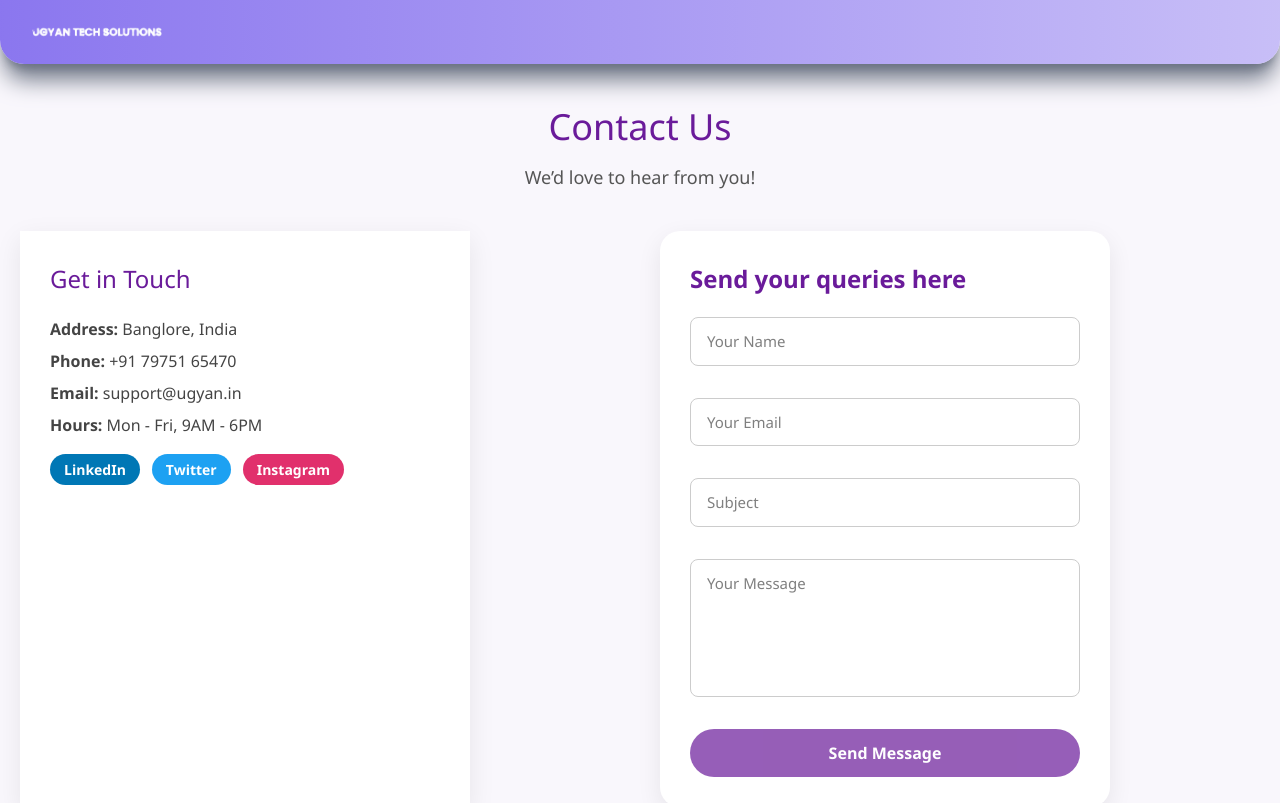
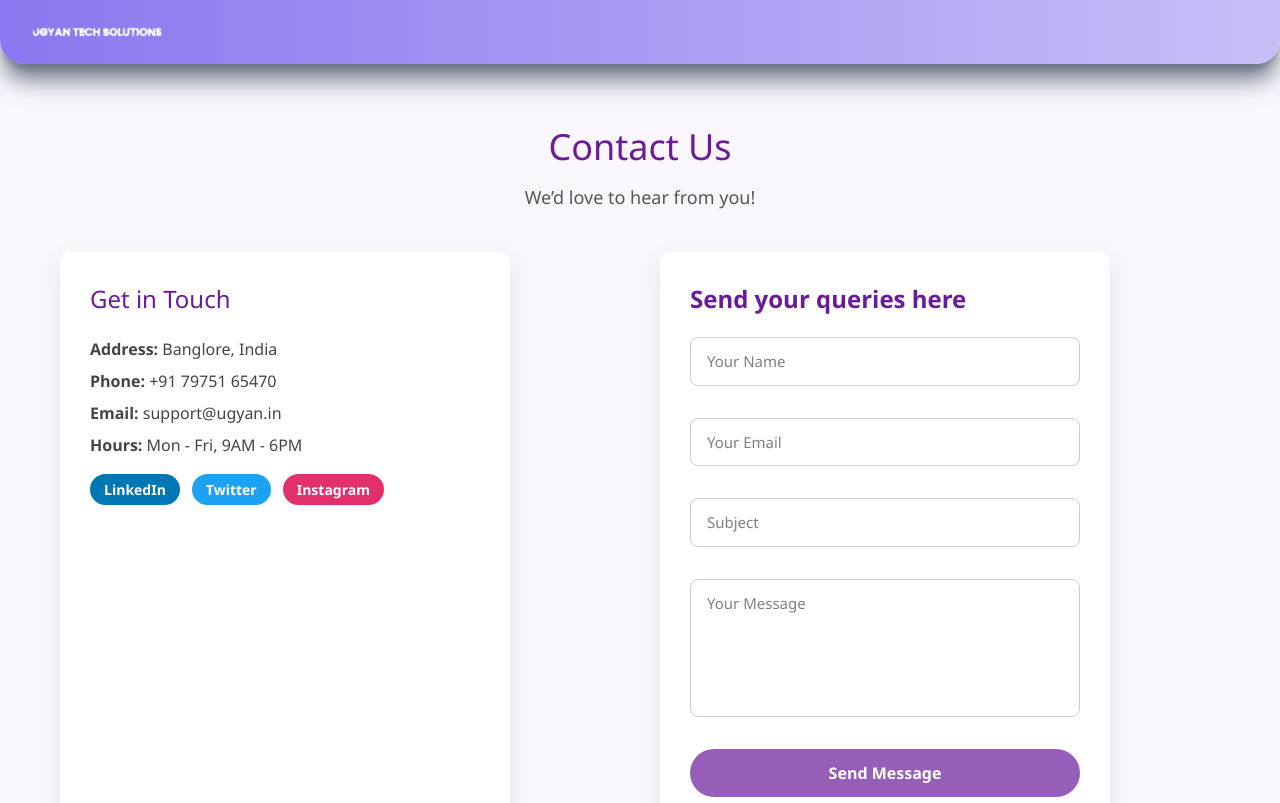
Before and after one commit to vijay120922/Ugyan-Tech-Solutions, a React (Vite) app: page /contact-us in a window 1280 px wide. Shown: the top 803 px of the page. Built offline with nearby package versions, Linux system fonts and the light colour scheme.

Commit message:
contact us

```diff
--- a/src/css/ContactUs.css
+++ b/src/css/ContactUs.css
@@ -1,7 +1,11 @@
 .contact-us-container {
-  padding: 40px 20px;
+  /* padding: 40px 20px; */
   background-color: #f9f7fc;
   font-family: 'Segoe UI', sans-serif;
+
+  padding: 60px 20px;
+  background-color: #f9f7fc;
+
 }
 
 .contact-us-heading {
@@ -22,19 +26,27 @@
 .contact-us-content {
   display: flex;
   flex-wrap: wrap;
+  justify-content: center;
+  align-items: flex-start;
   gap: 40px;
-  justify-content: center;
+  max-width: 1200px;
+  margin: 0 auto;
+  padding: 0 20px;
 }
+
 
 .contact-us-info,
 .contact-us-form {
   flex: 1 1 300px;
   max-width: 450px;
   background-color: white;
-  /* border-radius: 12px; */
+  border-radius: 12px;
   padding: 30px;
   box-shadow: 0 8px 25px rgba(0, 0, 0, 0.08);
   transition: transform 0.3s ease;
+  height : 600px;
+
+
 }
 
 .contact-us-info:hover,
```
